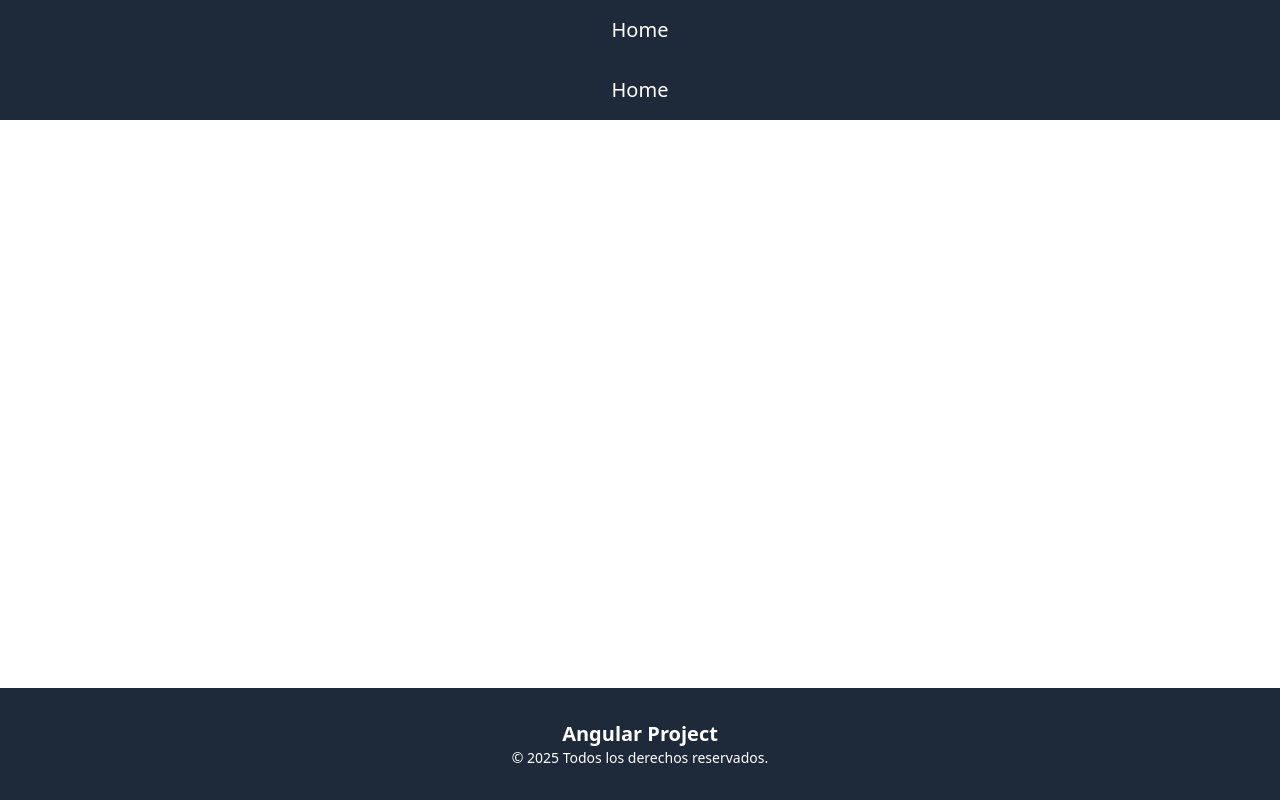
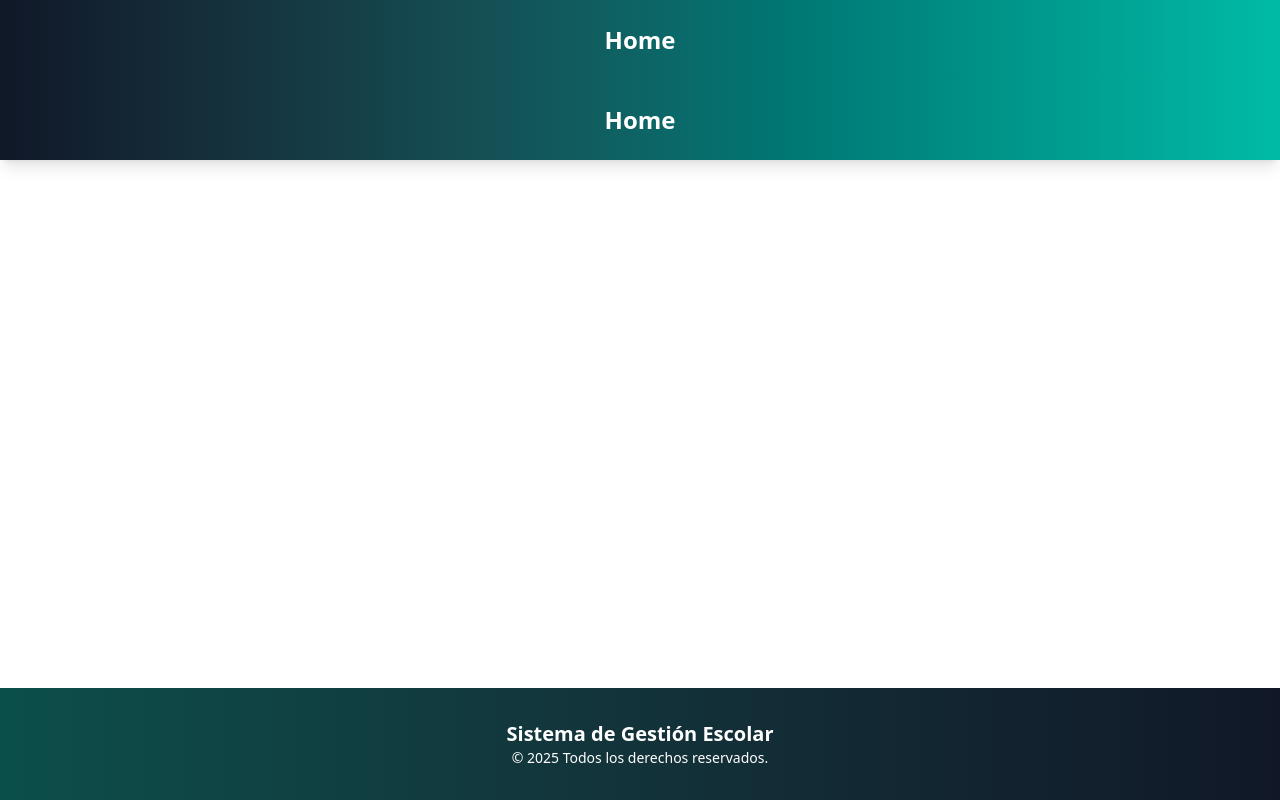
Before and after one commit to AleVazquez1003/SistemaEscolar, an Angular app: page /home in a window 1280 px wide. Built offline with nearby package versions, Linux system fonts and the light colour scheme.

Commit message:
Cambio en diseño de nav y texto en footer

```diff
--- a/src/app/layout/footer/footer.component.html
+++ b/src/app/layout/footer/footer.component.html
@@ -1,9 +1,9 @@
-<footer class="bg-gray-800 text-white py-8 fixed bottom-0 left-0 w-full">
+<footer class="bg-gradient-to-r from-teal-900 to-gray-900 text-white py-8 fixed bottom-0 left-0 w-full">
     <div class="container mx-auto px-4">
       <div class="flex justify-center items-center">
         <!-- Sección de texto centrado -->
         <div class="text-center">
-          <p class="text-xl font-bold">Angular Project</p>
+          <p class="text-xl font-bold">Sistema de Gestión Escolar</p>
           <p class="text-sm">© 2025 Todos los derechos reservados.</p>
         </div>
       </div>
--- a/src/app/layout/nav/nav.component.html
+++ b/src/app/layout/nav/nav.component.html
@@ -1,9 +1,9 @@
-<nav class="bg-gray-800 p-4">
-    <ul class="flex space-x-4 w-full justify-center">
+<nav class="bg-gradient-to-r from-gray-900 to-teal-500 p-6 shadow-lg">
+    <ul class="flex space-x-6 w-full justify-center items-center">
         <li>
             <a routerLink="/home"
-                routerLinkActive="bg-gray-900"
-                class="text-white px-3 py-2 rounded-md text-xl font-medium hover:bg-gray-700">
+                routerLinkActive="bg-teal-700 text-white"
+                class="text-white px-4 py-3 rounded-lg text-2xl font-semibold hover:bg-teal-600 transition-all duration-300 ease-in-out">
                 Home
             </a>
         </li>
```
